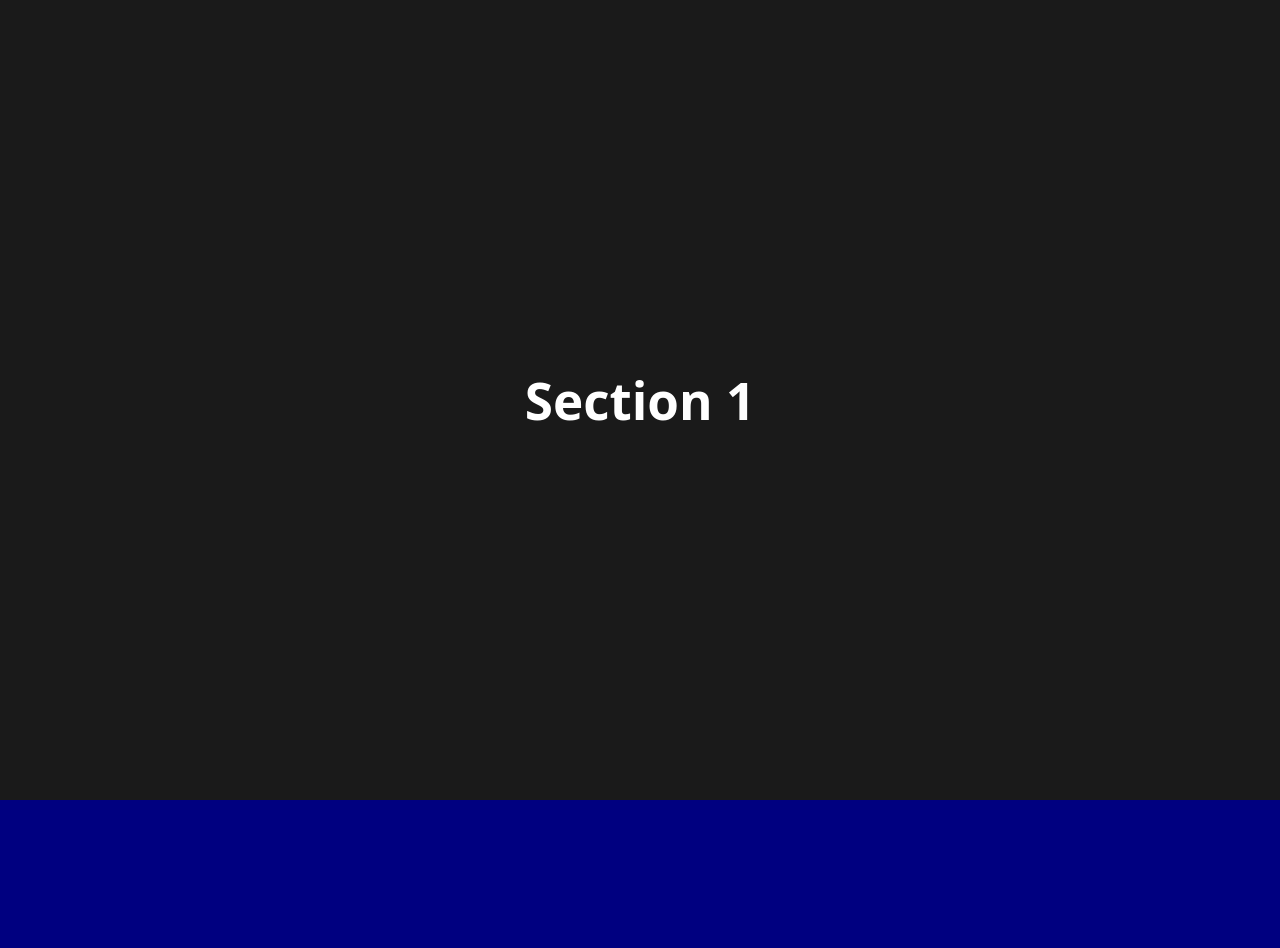
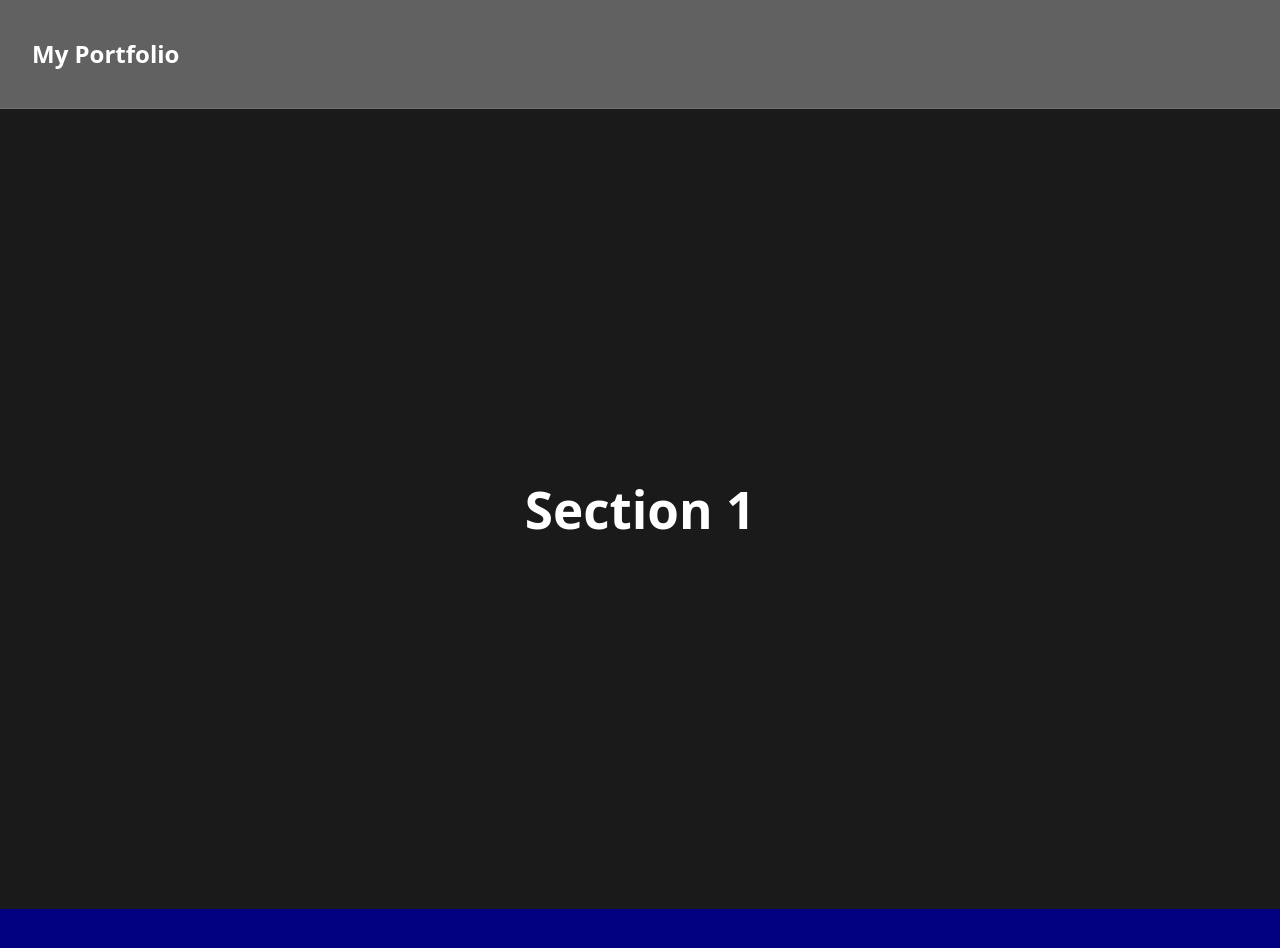
Before and after one commit to JimmyPhanGit/jimmy-personal-portfolio-website, a React (Vite) app: page / in a window 1280 px wide. Shown: the top 948 px of the page. Built offline with nearby package versions, Linux system fonts and the light colour scheme.

Commit message:
Implemented sticky header

```diff
--- a/src/App.tsx
+++ b/src/App.tsx
@@ -1,8 +1,10 @@
 import './App.css'
+import Header from './components/Header'
 
 function App() {
   return (
     <>
+      <Header />
       <section className="full-section section-1">
         <h1>Section 1</h1>
       </section>
--- /dev/null
+++ b/src/components/Header.css
@@ -0,0 +1,12 @@
+.sticky-header {
+    position: sticky;
+    top: 0;
+    width: 100vw;
+    z-index: 100;
+    backdrop-filter: blur(10px);
+    background: rgba(30, 30, 30, 0.7);
+    color: #fff;
+    padding: 1rem 2rem;
+    box-sizing: border-box;
+    border-bottom: 1px solid rgba(255, 255, 255, 0.1);
+}
--- /dev/null
+++ b/src/components/Header.tsx
@@ -0,0 +1,11 @@
+import './Header.css'
+
+function Header() {
+    return (
+        <header className="sticky-header">
+            <h2>My Portfolio</h2>
+        </header>
+    )
+}
+
+export default Header
```
